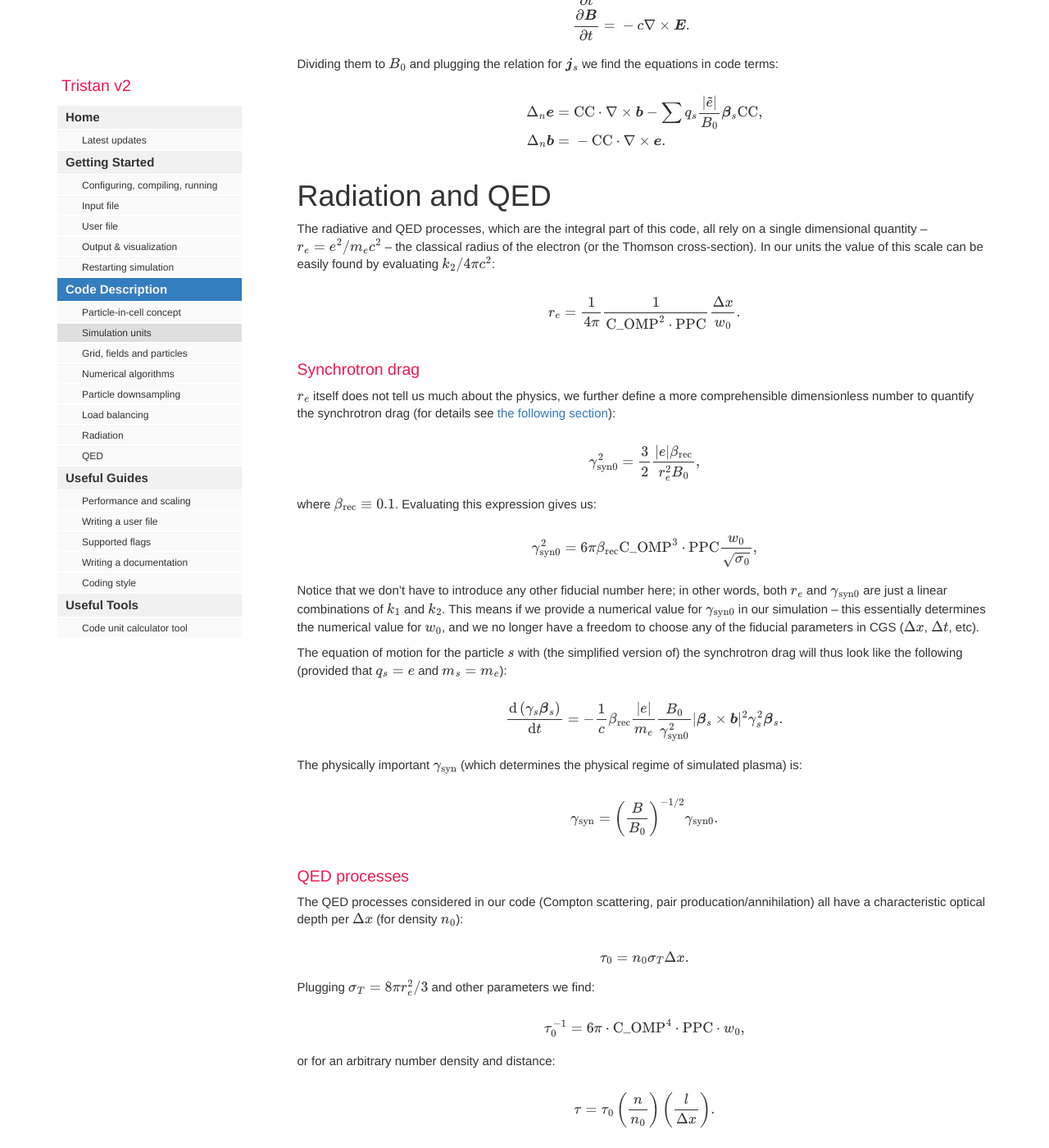
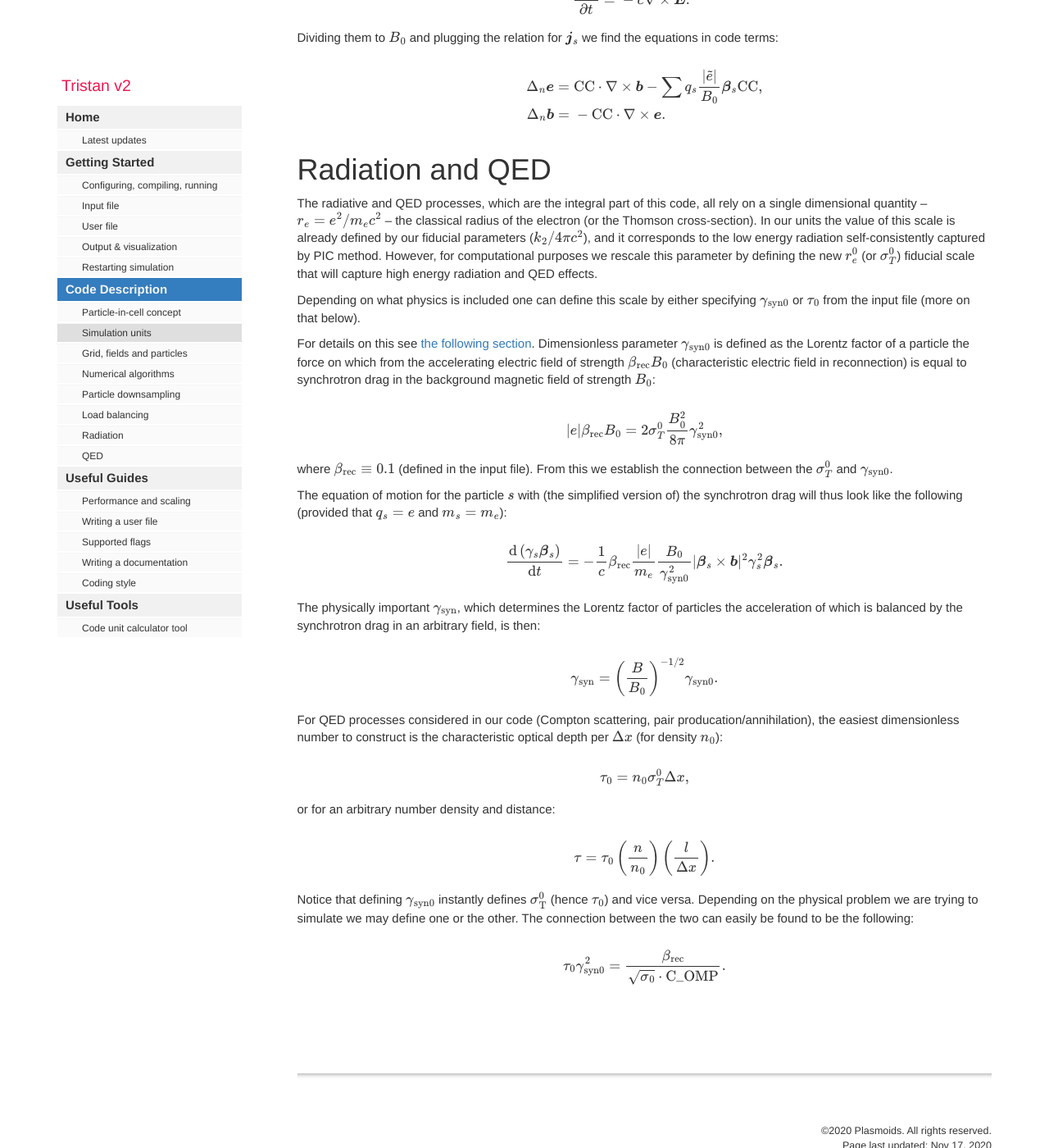
Before and after one commit to ntoles/tristan-wiki, a Jekyll site: the page built from pages/tristanv2/pic/tristanv2-sim-units.md, in a window 1280 px wide and 1400 px high, scrolled down 5037 px. Shown: the whole window at 82% size. Built offline with Jekyll 4.4.1, drawn with Linux system fonts in a browser that asks for light colours; comment, search, counter and statistics services are not loaded; some of the changed text lies outside the part shown.

Commit message:
added doc writing + updated sim units

```diff
--- a/pages/tristanv2/pic/tristanv2-sim-units.md
+++ b/pages/tristanv2/pic/tristanv2-sim-units.md
@@ -60,9 +60,9 @@ In our code we employ $$\Delta x = \Delta t$$ (a-priori). Here for simplicity we
 | plasma magnetization | $$\sigma_s = B^2/4\pi n_s m_s c^2$$ | $$\sigma_0$$ (input parameter) | $$\sigma_s=\sigma_0 \cdot\hat{b}^2\hat{n}_s^{-1}\hat{m}_s^{-1}$$ |
 | gyration frequency | $$\omega_{B}^s=\lvert q_s\rvert B/\gamma_s m_s c$$ | $$\omega_B^0 = \left(\textrm{CC}\sqrt{\sigma_0}/\textrm{C_OMP}^2\right)\Delta t^{-1}$$ | $$\omega_B^s = \omega_B^0 \cdot \lvert \hat{q}_s \rvert \hat{b} \gamma_s^{-1} \hat{m}_s^{-1} $$ |
 | particle gyroradius | $$r_L^s = \gamma_s\beta_s m_s c^2/\lvert q_s \rvert B$$ | $$r_L^0 = \textrm{C_OMP} \cdot\sigma_0^{-1/2}\Delta x$$ | $$r_L^s = r_L^0 \cdot \gamma_s\beta_s\hat{m}_s \lvert \hat{q}_s\rvert^{-1} \hat{b}^{-1}$$  |
-| strength of synchrotron cooling | $$\gamma_{\textrm{syn}} = (3/2) \lvert e\rvert\beta_{\rm rec}/r_e^2 B $$ | $$\gamma_{\textrm{syn}0} = \left(6\pi\beta_{\rm rec} \textrm{C_OMP}^{3}\cdot\textrm{PPC} \cdot w_0\sigma_0^{-1/2}\right)^{1/2}$$ <br> (typically defined as input) | $$\gamma_{\textrm{syn}} = \gamma_{\textrm{syn}0}\cdot \hat{b}^{-1}$$ |
-| QED optical depth over $l$ | $$\tau_s = n_s\sigma_T l $$ | $$\tau_{0} = (6\pi \cdot \textrm{C_OMP}^4\cdot \textrm{PPC}\cdot w_0)^{-1}$$ | $$\tau_s=\tau_0\cdot \hat{n}_s\hat{l}$$ |
-| QED mean free path | $$l_{\rm mfp}^s = 1/n_s\sigma_T $$ | $$l_{\rm mfp}^0 = 6\pi \cdot \textrm{C_OMP}^4\cdot \textrm{PPC}\cdot w_0 \Delta x$$ | $$l_{\rm mfp}^s = l_{\rm mfp}^0\cdot \hat{n}_s^{-1}$$ |
+| strength of synchrotron cooling | $$\gamma_{\textrm{syn}} = 4\pi \lvert e\rvert\beta_{\rm rec}/\sigma_T B $$ | $$\gamma_{\textrm{syn}0}$$ (input parameter) | $$\gamma_{\textrm{syn}} = \gamma_{\textrm{syn}0}\cdot \hat{b}^{-1}$$ |
+| QED optical depth over $l$ | $$\tau_s = n_s\sigma_T l $$ | $$\tau_0 = \beta_{\rm rec}/\left(\gamma_{\textrm{syn}0}^2 \sqrt{\sigma_0}\cdot\textrm{C_OMP}\right)$$ <br> (can also be an input parameter) | $$\tau_s=\tau_0\cdot \hat{n}_s\hat{l}$$ |
+| QED mean free path | $$l_{\rm mfp}^s = 1/n_s\sigma_T $$ | $$l_{\rm mfp}^0 = \Delta x/\tau_0$$ | $$l_{\rm mfp}^s = l_{\rm mfp}^0\cdot \hat{n}_s^{-1}$$ |
 
 This table is the main takeaway from this page. In the subsequent paragraphs we go into more details in how to derive them.
 
@@ -209,32 +209,28 @@ $$</div>
 
 # Radiation and QED
 
-The radiative and QED processes, which are the integral part of this code, all rely on a single dimensional quantity -- $$r_e=e^2/m_e c^2$$ -- the classical radius of the electron (or the Thomson cross-section). In our units the value of this scale can be easily found by evaluating $$k_2/4\pi c^2$$:
+The radiative and QED processes, which are the integral part of this code, all rely on a single dimensional quantity -- $$r_e=e^2/m_e c^2$$ -- the classical radius of the electron (or the Thomson cross-section). In our units the value of this scale is already defined by our fiducial parameters ($$k_2/4\pi c^2$$), and it corresponds to the low energy radiation self-consistently captured by PIC method. However, for computational purposes we rescale this parameter by defining the new $$r_e^0$$ (or $$\sigma_T^0$$) fiducial scale that will capture high energy radiation and QED effects.
+
+Depending on what physics is included one can define this scale by either specifying $$\gamma_{\textrm{syn}0}$$ or $$\tau_0$$ from the input file (more on that below).
+
+For details on this see [the following section](tristanv2-radiation.html#synchrotron-radiation-drag). Dimensionless parameter $$\gamma_{\textrm{syn}0}$$ is defined as the Lorentz factor of a particle the force on which from the accelerating electric field of strength $$\beta_{\rm rec} B_0$$ (characteristic electric field in reconnection) is equal to synchrotron drag in the background magnetic field of strength $$B_0$$:
 
 <div>$$
 \begin{equation}
-r_e = \frac{1}{4\pi} \frac{1}{\textrm{C_OMP}^2\cdot \textrm{PPC}}\frac{\Delta x}{w_0}.
+|e|\beta_{\rm rec}B_0 = 2\sigma_T^0\frac{B_0^2}{8\pi}\gamma_{\textrm{syn}0}^2,
 \end{equation}
 $$</div>
 
-### Synchrotron drag
+<!-- \gamma_{\textrm{syn}0}^2 = \frac{3}{2}\frac{\lvert e\rvert \beta_{\rm rec}}{r_e^2 B_0}, -->
+where $$\beta_{\rm rec} \equiv 0.1$$ (defined in the input file). From this we establish the connection between the $$\sigma_T^0$$ and $$\gamma_{\textrm{syn}0}$$.
 
-$$r_e$$ itself does not tell us much about the physics, we further define a more comprehensible dimensionless number to quantify the synchrotron drag (for details see [the following section](tristanv2-radiation.html#synchrotron-radiation-drag)):
-
-<div>$$
-\begin{equation}
-\gamma_{\textrm{syn}0}^2 = \frac{3}{2}\frac{\lvert e\rvert \beta_{\rm rec}}{r_e^2 B_0},
-\end{equation}
-$$</div>
-
-where $$\beta_{\rm rec} \equiv 0.1$$. Evaluating this expression gives us:
-<div>$$
+<!-- <div>$$
 \begin{equation}
 \gamma_{\textrm{syn}0}^2 = 6\pi\beta_{\rm rec} \textrm{C_OMP}^3\cdot\textrm{PPC}\frac{ w_0}{\sqrt{\sigma_0}},
 \end{equation}
-$$</div>
+$$</div> -->
 
-Notice that we don't have to introduce any other fiducial number here; in other words, both $$r_e$$ and $$\gamma_{\textrm{syn}0}$$ are just a linear combinations of $$k_1$$ and $$k_2$$. This means if we provide a numerical value for $$\gamma_{\textrm{syn}0}$$ in our simulation -- this essentially determines the numerical value for $$w_0$$, and we no longer have a freedom to choose any of the fiducial parameters in CGS ($$\Delta x$$, $$\Delta t$$, etc).
+<!-- Notice that we don't have to introduce any other fiducial number here; in other words, both $$r_e$$ and $$\gamma_{\textrm{syn}0}$$ are just a linear combinations of $$k_1$$ and $$k_2$$. This means if we provide a numerical value for $$\gamma_{\textrm{syn}0}$$ in our simulation -- this essentially determines the numerical value for $$w_0$$, and we no longer have a freedom to choose any of the fiducial parameters in CGS ($$\Delta x$$, $$\Delta t$$, etc). -->
 
 The equation of motion for the particle $$s$$ with (the simplified version of) the synchrotron drag will thus look like the following (provided that $$q_s=e$$ and $$m_s = m_e$$):
 
@@ -244,7 +240,7 @@ The equation of motion for the particle $$s$$ with (the simplified version of) t
 \end{equation}
 $$</div>
 
-The physically important $$\gamma_{\rm syn}$$ (which determines the physical regime of simulated plasma) is:
+The physically important $$\gamma_{\rm syn}$$, which determines the Lorentz factor of particles the acceleration of which is balanced by the synchrotron drag in an arbitrary field, is then:
 
 <div>$$
 \begin{equation}
@@ -252,23 +248,21 @@ The physically important $$\gamma_{\rm syn}$$ (which determines the physical reg
 \end{equation}
 $$</div>
 
-### QED processes
-
-The QED processes considered in our code (Compton scattering, pair producation/annihilation) all have a characteristic optical depth per $$\Delta x$$ (for density $$n_0$$):
+For QED processes considered in our code (Compton scattering, pair producation/annihilation), the easiest dimensionless number to construct is the characteristic optical depth per $$\Delta x$$ (for density $$n_0$$):
 
 <div>$$
 \begin{equation}
-\tau_0 = n_0\sigma_T\Delta x.
+\tau_0 = n_0\sigma_T^0\Delta x,
 \end{equation}
 $$</div>
 
-Plugging $$\sigma_T=8\pi r_e^2/3$$ and other parameters we find:
+<!-- Plugging $$\sigma_T=8\pi r_e^2/3$$ and other parameters we find:
 
 <div>$$
 \begin{equation}
 \tau_0^{-1} = 6\pi \cdot \textrm{C_OMP}^4\cdot \textrm{PPC}\cdot w_0,
-\end{equation}
-$$</div>
+\end{equation} -->
+<!-- $$</div> -->
 
 or for an arbitrary number density and distance:
 
@@ -277,6 +271,15 @@ or for an arbitrary number density and distance:
 \tau = \tau_0\left(\frac{n}{n_0}\right)\left(\frac{l}{\Delta x}\right).
 \end{equation}
 $$</div>
+
+Notice that defining $$\gamma_{\textrm{syn}0}$$ instantly defines $$\sigma_{\rm T}^0$$ (hence $$\tau_0$$) and vice versa. Depending on the physical problem we are trying to simulate we may define one or the other. The connection between the two can easily be found to be the following:
+
+<div>$$
+\begin{equation}
+\tau_0 \gamma_{\textrm{syn}0}^2 = \frac{\beta_{\rm rec}}{\sqrt{\sigma_0}\cdot\textrm{C_OMP}}.
+\end{equation}
+$$</div>
+
 
 <!-- #### Example
 
```
Also changed, not shown: pages/tristanv2/useful/tristanv2-writingdoc.md (+40 -0 lines), 1 other file.
